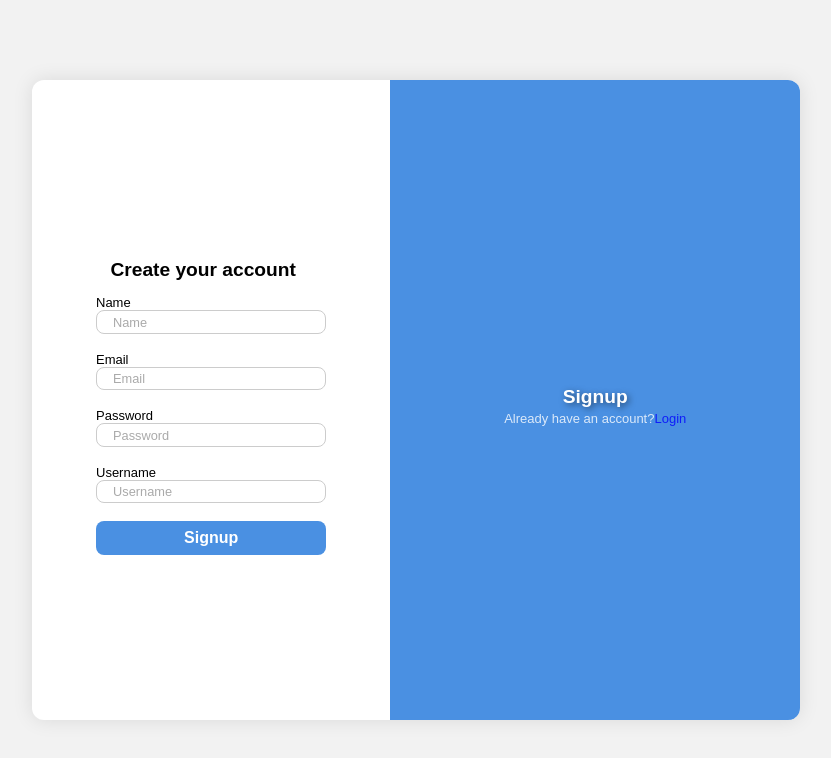
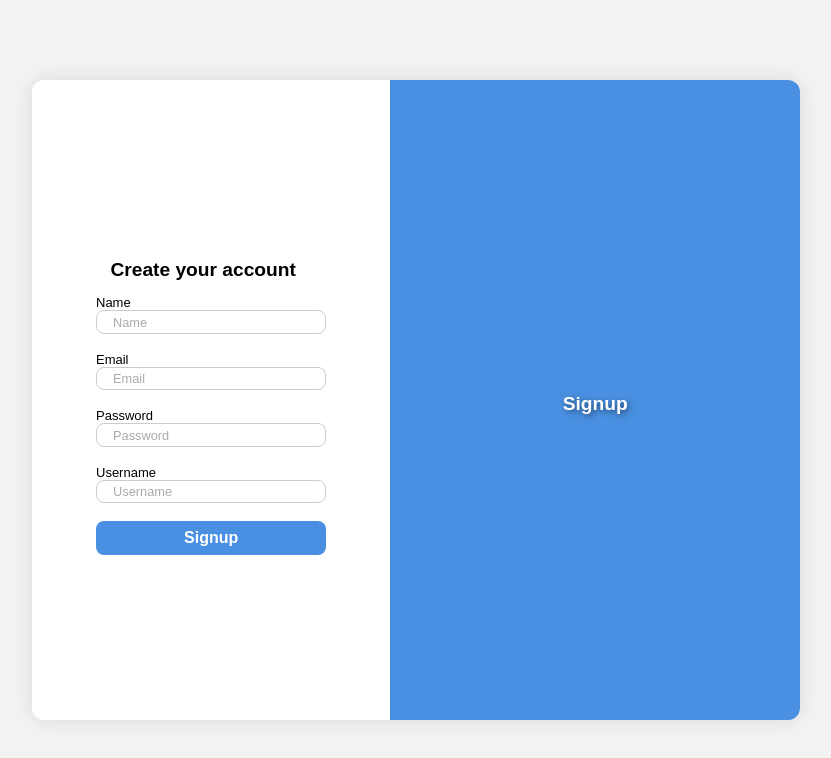
Before and after one commit to Student-Lokeshgarhwal/Quiz-Website, a React (Vite) app in the folder frontend/: page /signup in a window 1280 px wide. Shown: the top 758 px of the page, without its empty margins (224-1055 px from the left). Built offline with nearby package versions, Linux system fonts and the light colour scheme.

Commit message:
add links

```diff
--- a/frontend/src/components/Signup/Signup.jsx
+++ b/frontend/src/components/Signup/Signup.jsx
@@ -56,7 +56,7 @@ function Signup() {
                 </div>
                 <div className="right-part">
                     <h1>Signup</h1>
-                        <p>Already have an account?<Link to={'https://quiz-website-rgfk.onrender.com/login'}>Login</Link></p>
+                        {/* <p>Already have an account?<Link to={'https://quiz-website-rgfk.onrender.com/login'}>Login</Link></p> */}
                 </div>
             </div>
         </div>
```
